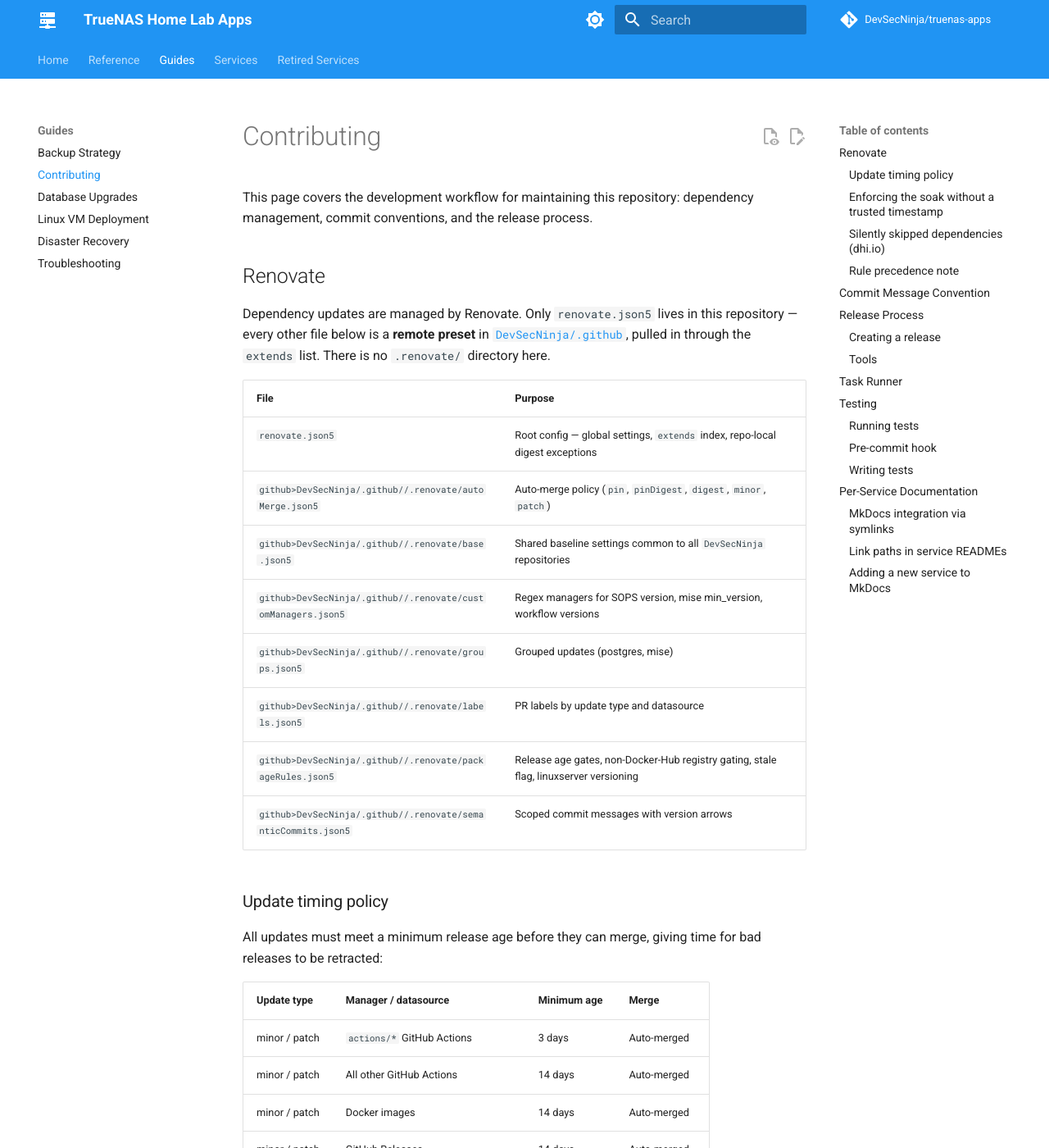
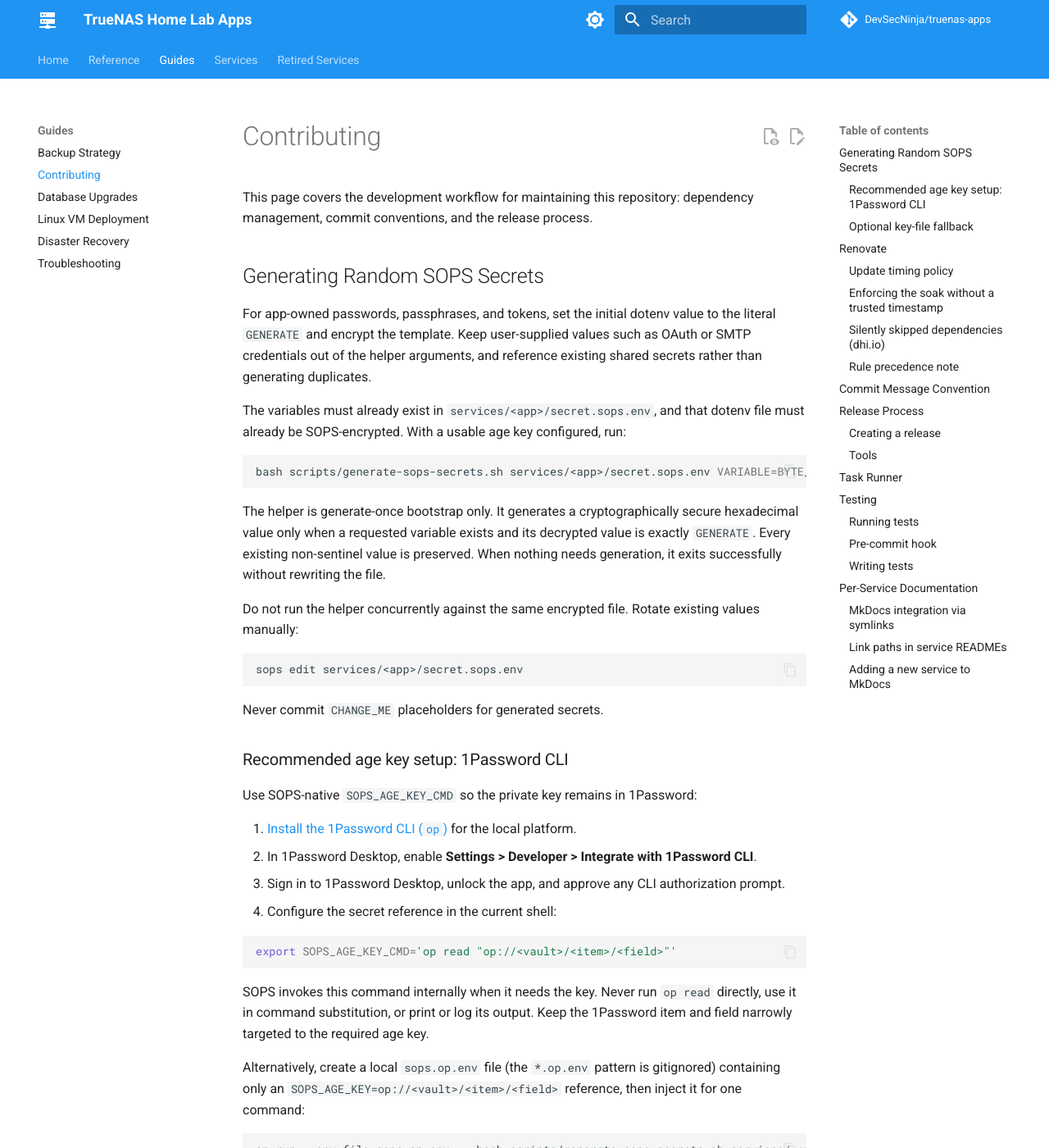
Before and after one commit to DevSecNinja/truenas-apps, an MkDocs documentation site: the page built from docs/CONTRIBUTING.md, in a window 1280 px wide and 1400 px high. Shown: the whole window at 82% size. Built offline with MkDocs 1.6.1 and Material for MkDocs 9.7.7, drawn with Linux system fonts in a browser that asks for light colours; comment, search, counter and statistics services are not loaded; some of the changed text lies outside the part shown.

Commit message:
feat(sops): add generate-once secret bootstrap
Co-authored-by: Copilot App <223556219+Copilot@users.noreply.github.com>

````diff
--- a/docs/CONTRIBUTING.md
+++ b/docs/CONTRIBUTING.md
@@ -1,6 +1,76 @@
 # Contributing
 
 This page covers the development workflow for maintaining this repository: dependency management, commit conventions, and the release process.
+
+## Generating Random SOPS Secrets
+
+For app-owned passwords, passphrases, and tokens, set the initial dotenv value to the literal `GENERATE` and encrypt the template. Keep user-supplied values such as OAuth or SMTP credentials out of the helper arguments, and reference existing shared secrets rather than generating duplicates.
+
+The variables must already exist in `services/<app>/secret.sops.env`, and that dotenv file must already be SOPS-encrypted. With a usable age key configured, run:
+
+```sh
+bash scripts/generate-sops-secrets.sh services/<app>/secret.sops.env VARIABLE=BYTE_COUNT [VARIABLE=BYTE_COUNT ...]
+```
+
+The helper is generate-once bootstrap only. It generates a cryptographically secure hexadecimal value only when a requested variable exists and its decrypted value is exactly `GENERATE`. Every existing non-sentinel value is preserved. When nothing needs generation, it exits successfully without rewriting the file.
+
+Do not run the helper concurrently against the same encrypted file. Rotate existing values manually:
+
+```sh
+sops edit services/<app>/secret.sops.env
+```
+
+Never commit `CHANGE_ME` placeholders for generated secrets.
+
+### Recommended age key setup: 1Password CLI
+
+Use SOPS-native `SOPS_AGE_KEY_CMD` so the private key remains in 1Password:
+
+1. [Install the 1Password CLI (`op`)](https://developer.1password.com/docs/cli/get-started/) for the local platform.
+2. In 1Password Desktop, enable **Settings > Developer > Integrate with 1Password CLI**.
+3. Sign in to 1Password Desktop, unlock the app, and approve any CLI authorization prompt.
+4. Configure the secret reference in the current shell:
+
+   ```sh
+   export SOPS_AGE_KEY_CMD='op read "op://<vault>/<item>/<field>"'
+   ```
+
+SOPS invokes this command internally when it needs the key. Never run `op read` directly, use it in command substitution, or print or log its output. Keep the 1Password item and field narrowly targeted to the required age key.
+
+Alternatively, create a local `sops.op.env` file (the `*.op.env` pattern is gitignored) containing only an `SOPS_AGE_KEY=op://<vault>/<item>/<field>` reference, then inject it for one command:
+
+```sh
+op run --env-file sops.op.env -- bash scripts/generate-sops-secrets.sh services/<app>/secret.sops.env VARIABLE=BYTE_COUNT
+```
+
+If the key cannot be retrieved or used to decrypt the template, the helper stops with actionable guidance.
+
+### Optional key-file fallback
+
+Use `SOPS_AGE_KEY_FILE` only when 1Password CLI is unavailable. Without that variable, SOPS checks `%APPDATA%\sops\age\keys.txt` on Windows or `${XDG_CONFIG_HOME:-$HOME/.config}/sops/age/keys.txt` on Linux/WSL. Do not print, log, or read the private key through scripts.
+
+For an already provisioned Windows fallback, restrict the key file ACL to the current user:
+
+```powershell
+$keyFile = if ($env:SOPS_AGE_KEY_FILE) {
+    $env:SOPS_AGE_KEY_FILE
+} else {
+    Join-Path $env:APPDATA 'sops\age\keys.txt'
+}
+$identity = [System.Security.Principal.WindowsIdentity]::GetCurrent().Name
+$acl = New-Object System.Security.AccessControl.FileSecurity
+$acl.SetAccessRuleProtection($true, $false)
+$rule = New-Object System.Security.AccessControl.FileSystemAccessRule($identity, 'FullControl', 'Allow')
+$acl.AddAccessRule($rule)
+Set-Acl -Path $keyFile -AclObject $acl
+```
+
+For an already provisioned Linux/WSL fallback, restrict the key file to mode `600`:
+
+```sh
+key_file="${SOPS_AGE_KEY_FILE:-${XDG_CONFIG_HOME:-$HOME/.config}/sops/age/keys.txt}"
+chmod 600 "$key_file"
+```
 
 ## Renovate
 
@@ -152,14 +222,14 @@ Run `task help` for detailed usage examples.
 
 ## Testing
 
-The repository has a [BATS](https://github.com/bats-core/bats-core) test suite for `scripts/dccd.sh`
-with 133 tests across three categories:
+The repository has a [BATS](https://github.com/bats-core/bats-core) suite for `scripts/dccd.sh` and
+the SOPS random-secret helper, with 208 tests:
 
-| Category    | Count | What it tests                                                       |
-| ----------- | ----- | ------------------------------------------------------------------- |
-| Unit        | 73    | Individual functions in isolation with all external commands mocked |
-| Integration | 56    | Multi-function workflows (deploy flow, option parsing, cleanup)     |
-| E2E         | 4     | Real Docker containers — skipped locally, runs in CI                |
+| Category    | Count | What it tests                                                        |
+| ----------- | ----- | -------------------------------------------------------------------- |
+| Unit        | 134   | DCCD functions and 13 mocked SOPS secret-helper tests                |
+| Integration | 70    | DCCD workflows and one integration test using real Age and SOPS      |
+| E2E         | 4     | Real Docker containers for DCCD — skipped locally and run separately |
 
 ### Running tests
 
@@ -176,8 +246,8 @@ sets this automatically.
 
 ### Pre-commit hook
 
-Lefthook runs `bats tests/` as a pre-commit hook, so the full unit and integration suite executes
-before every commit. If tests fail, the commit is blocked.
+Lefthook runs both the DCCD and SOPS secret unit suites before every commit. CI and the Taskfile also
+include both projects' unit and integration tests; DCCD E2E tests run separately with Docker.
 
 ### Writing tests
 
````
Also changed, not shown: Taskfile.yml (+4 -3 lines), .github/prompts/new-docker-app.prompt.md, .github/skills/new-docker-app/SKILL.md, .lefthook.toml, 8 other files.
